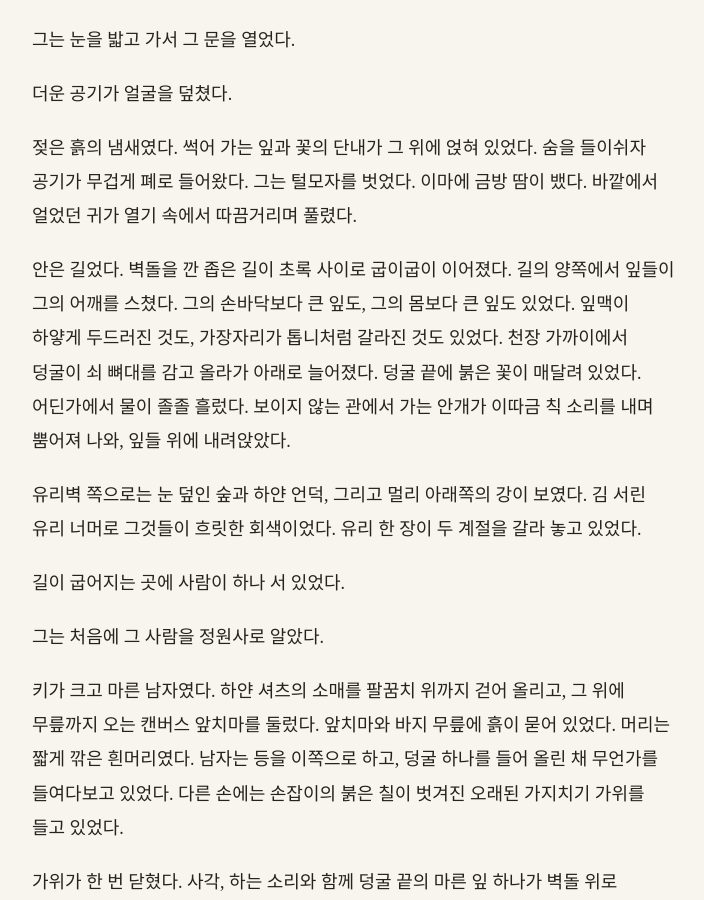
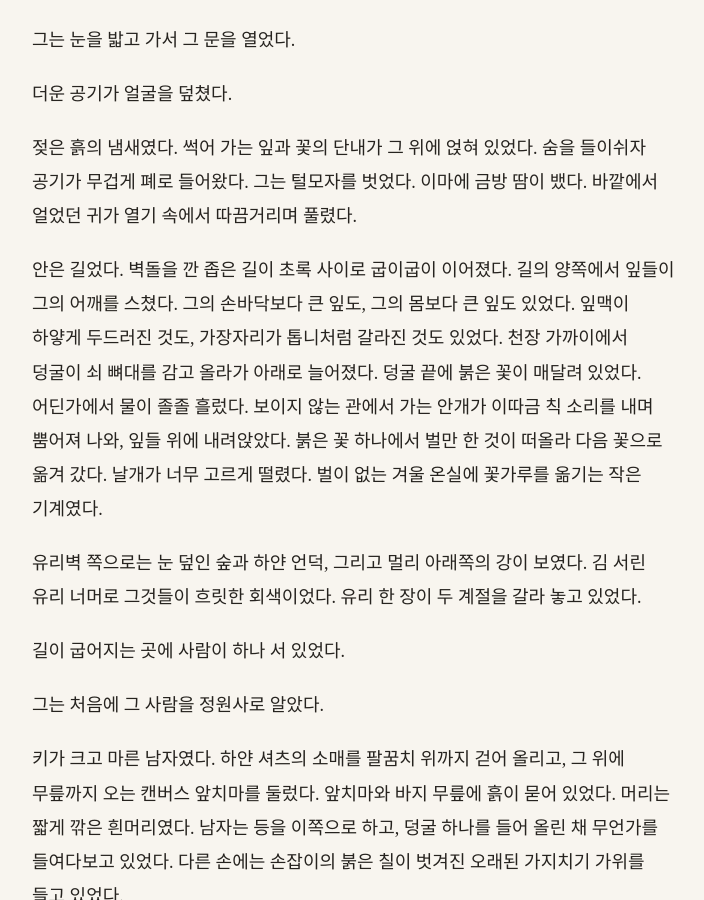
Before and after one commit to kangkkang/writer_s1_public, a Jekyll site: the page built from vol1/032.md, in a window 1280 px wide and 900 px high, scrolled down 5451 px. Shown: the whole window, without its empty margins (284-988 px from the left). Built offline with Jekyll 4.4.1, drawn with Linux system fonts in a browser that asks for light colours; our own code applies the rules of GitHub Pages for plain Markdown files; some of the changed text lies outside the part shown.

Commit message:
Update from https://github.com/kangkkang/writer_s1/commit/dc3f1c05cc339d2fd60ed50119111f22d90bb041

```diff
--- a/vol1/032.md
+++ b/vol1/032.md
@@ -108,7 +108,7 @@
 
 젖은 흙의 냄새였다. 썩어 가는 잎과 꽃의 단내가 그 위에 얹혀 있었다. 숨을 들이쉬자 공기가 무겁게 폐로 들어왔다. 그는 털모자를 벗었다. 이마에 금방 땀이 뱄다. 바깥에서 얼었던 귀가 열기 속에서 따끔거리며 풀렸다.
 
-안은 길었다. 벽돌을 깐 좁은 길이 초록 사이로 굽이굽이 이어졌다. 길의 양쪽에서 잎들이 그의 어깨를 스쳤다. 그의 손바닥보다 큰 잎도, 그의 몸보다 큰 잎도 있었다. 잎맥이 하얗게 두드러진 것도, 가장자리가 톱니처럼 갈라진 것도 있었다. 천장 가까이에서 덩굴이 쇠 뼈대를 감고 올라가 아래로 늘어졌다. 덩굴 끝에 붉은 꽃이 매달려 있었다. 어딘가에서 물이 졸졸 흘렀다. 보이지 않는 관에서 가는 안개가 이따금 칙 소리를 내며 뿜어져 나와, 잎들 위에 내려앉았다.
+안은 길었다. 벽돌을 깐 좁은 길이 초록 사이로 굽이굽이 이어졌다. 길의 양쪽에서 잎들이 그의 어깨를 스쳤다. 그의 손바닥보다 큰 잎도, 그의 몸보다 큰 잎도 있었다. 잎맥이 하얗게 두드러진 것도, 가장자리가 톱니처럼 갈라진 것도 있었다. 천장 가까이에서 덩굴이 쇠 뼈대를 감고 올라가 아래로 늘어졌다. 덩굴 끝에 붉은 꽃이 매달려 있었다. 어딘가에서 물이 졸졸 흘렀다. 보이지 않는 관에서 가는 안개가 이따금 칙 소리를 내며 뿜어져 나와, 잎들 위에 내려앉았다. 붉은 꽃 하나에서 벌만 한 것이 떠올라 다음 꽃으로 옮겨 갔다. 날개가 너무 고르게 떨렸다. 벌이 없는 겨울 온실에 꽃가루를 옮기는 작은 기계였다.
 
 유리벽 쪽으로는 눈 덮인 숲과 하얀 언덕, 그리고 멀리 아래쪽의 강이 보였다. 김 서린 유리 너머로 그것들이 흐릿한 회색이었다. 유리 한 장이 두 계절을 갈라 놓고 있었다.
 
@@ -810,7 +810,7 @@
 
 그녀가 웃었다. 그리고 다시 바다를 보았다. 열차가 굽이를 돌자 바다가 산 뒤로 숨었다가, 다시 나왔다.
 
-오후에 열차는 바다를 버리고 내륙으로 들어갔다. 넓은 골짜기였다. 양쪽에 낮은 산들이 누렇게 메말라 있었고, 그 사이의 평지에 밭들이 끝없이 이어졌다. 밭마다 같은 간격으로 이랑이 나 있었다. 이랑 사이를 기계들이 천천히 오갔다. 사람이 보이지 않았다. 몇 시간 동안 그 밭들이 이어졌다. 상추밭과 양배추밭이 번갈아 지나갔다. 이랑의 초록이 창밖에서 빠르게 넘어가며 줄무늬가 되었다.
+오후에 열차는 바다를 버리고 내륙으로 들어갔다. 넓은 골짜기였다. 양쪽에 낮은 산들이 누렇게 메말라 있었고, 그 사이의 평지에 밭들이 끝없이 이어졌다. 밭마다 같은 간격으로 이랑이 나 있었다. 이랑 사이를 기계들이 천천히 오갔다. 밭 위로는 날개 넷 달린 넓은 드론들이 낮게 떠서 같은 간격으로 앞으로 나아갔다. 사람이 보이지 않았다. 몇 시간 동안 그 밭들이 이어졌다. 상추밭과 양배추밭이 번갈아 지나갔다. 이랑의 초록이 창밖에서 빠르게 넘어가며 줄무늬가 되었다.
 
 해가 졌다.
 
```
Also changed, not shown: vol2/047.md (+1 -1 lines), vol2/048.md (+1 -1 lines).
